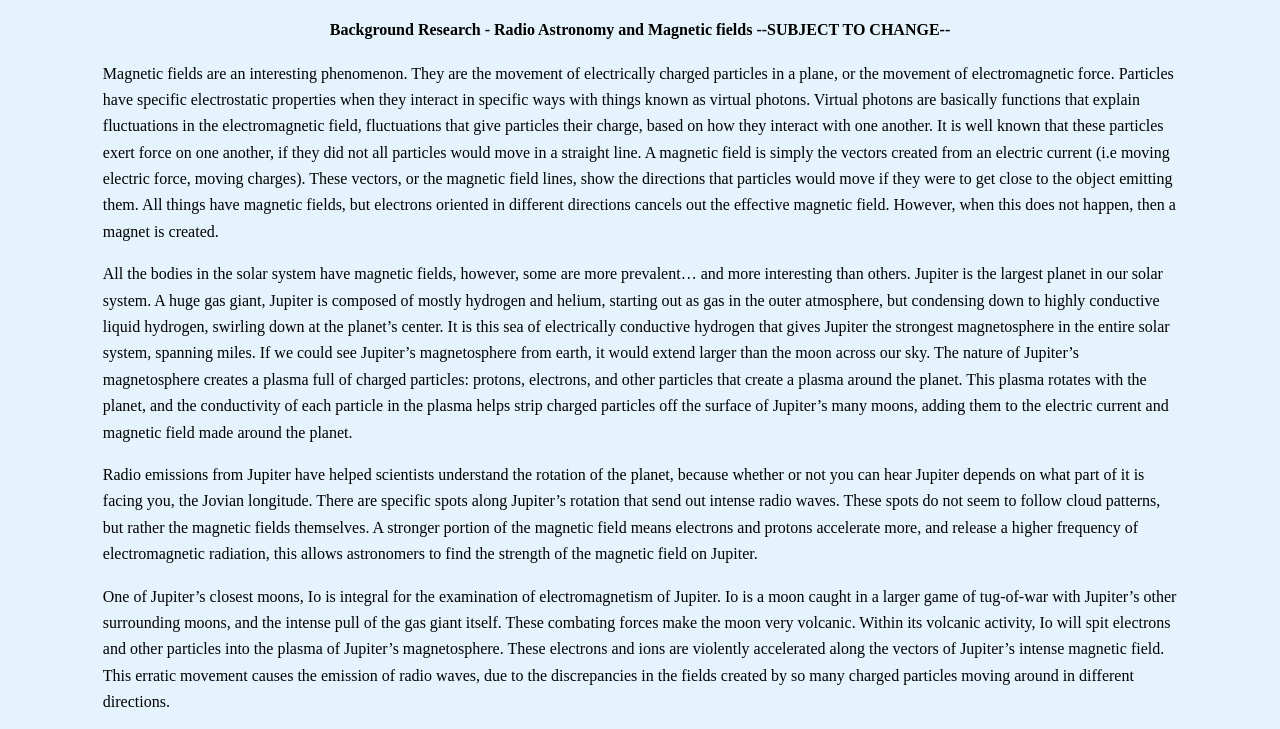
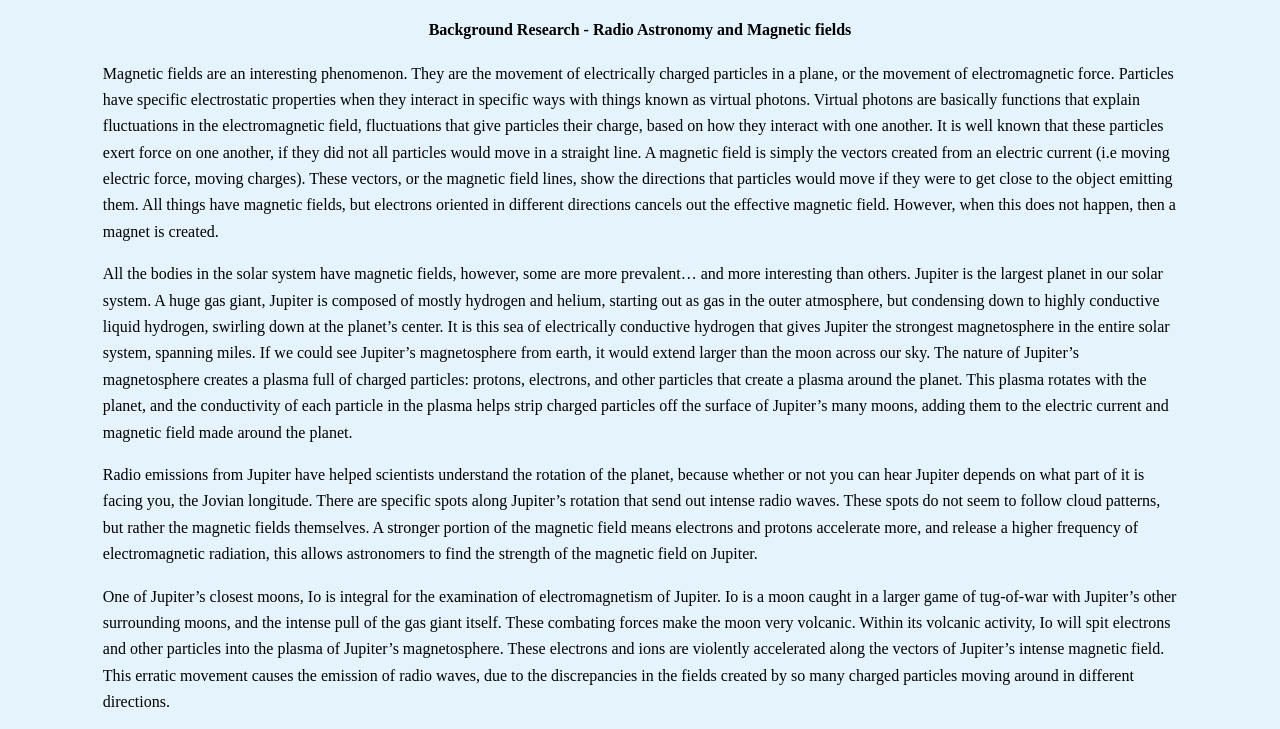
Before and after one commit to KatieN11/RJ-Casptone-Website-, a website: page backgroundResearch.html in a window 1280 px wide. Shown: the top 729 px of the page. Drawn offline with Linux system fonts and the light colour scheme.

Commit message:
Update backgroundResearch.html

```diff
--- a/backgroundResearch.html
+++ b/backgroundResearch.html
@@ -9,8 +9,7 @@
   <body class="background">
     <div class="backgroundResearch">
       <h4 class="backgroundTitle">
-        Background Research - Radio Astronomy and Magnetic fields --SUBJECT TO
-        CHANGE--
+        Background Research - Radio Astronomy and Magnetic fields
       </h4>
       <p class="p1">
         Magnetic fields are an interesting phenomenon. They are the movement of
```
